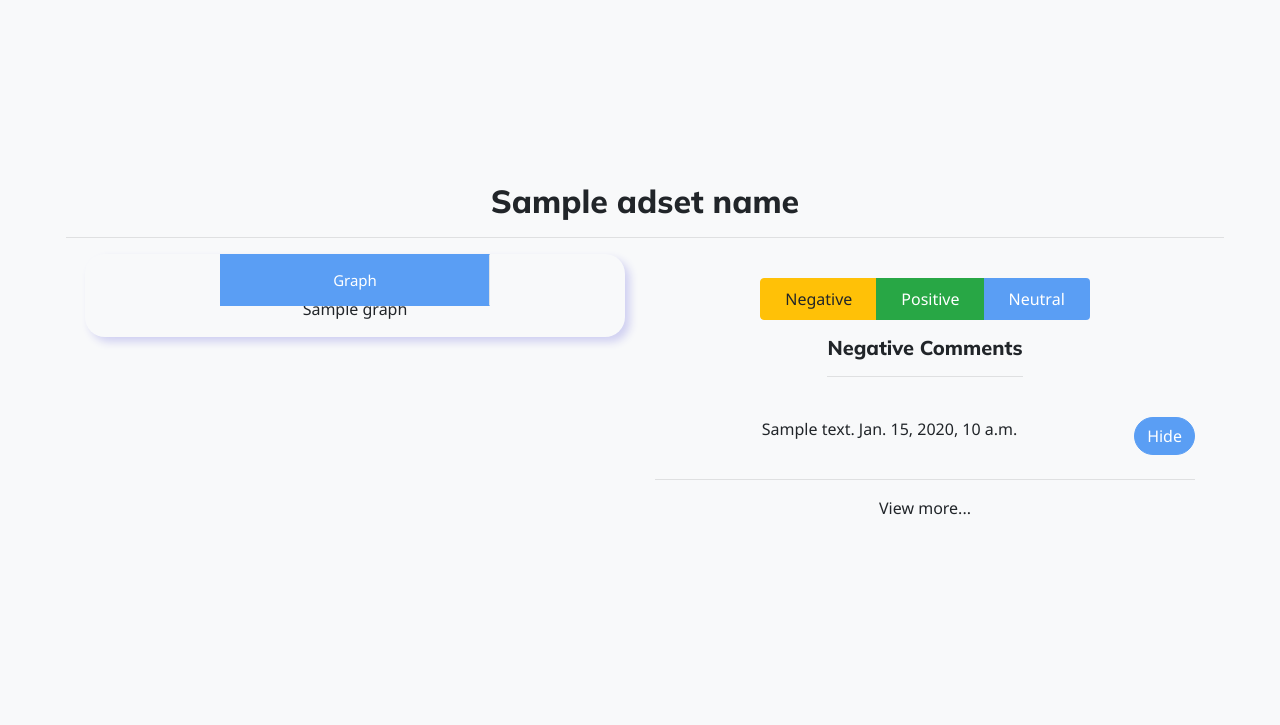
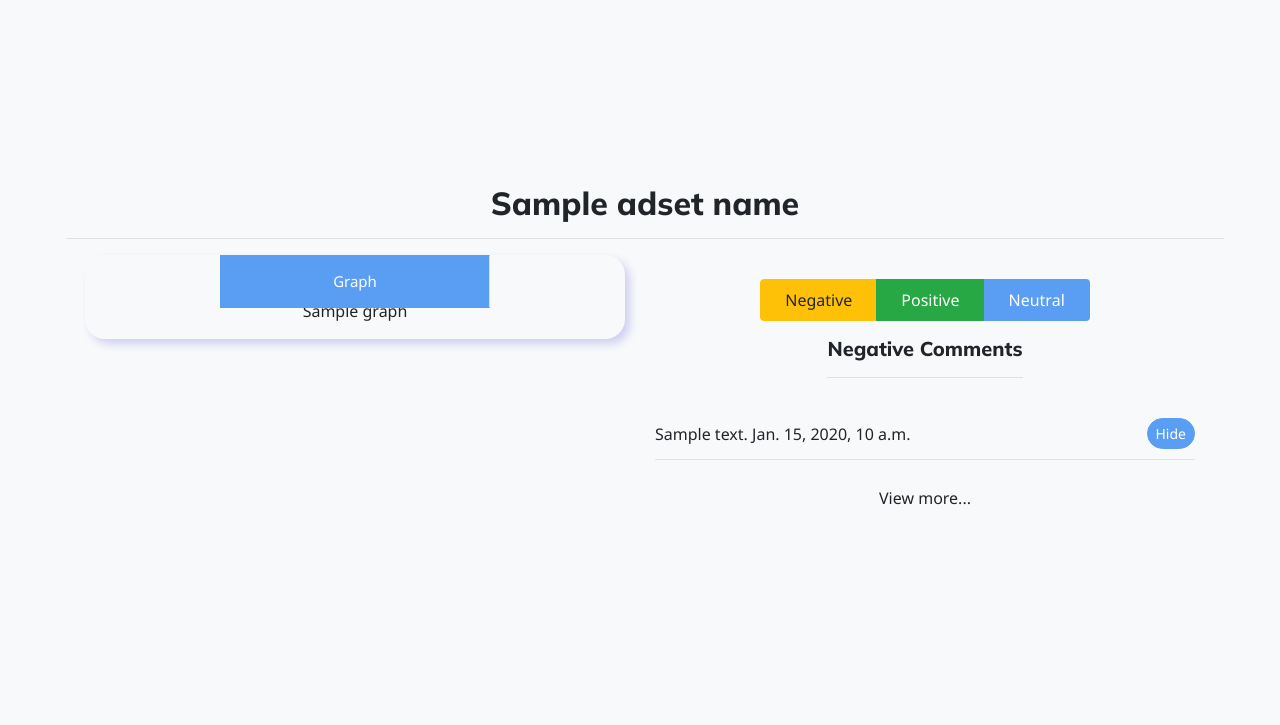
Before and after one commit to smrt-sltns/olduglyhomes.com, a Django app: template template/facebook_ads/sentiment-graph.html in a window 1280 px wide. Shown: the part 111-836 px from the top of the page. Run offline with Django 4.2, Linux system fonts and the light colour scheme; the template is opened without the code that fills it: most values are stand-ins (such as "Sample title", 1, 10 or a date in 2020); some libraries are stand-ins or nearby versions.

Commit message:
frontend changes

```diff
--- a/static/style/index.css
+++ b/static/style/index.css
@@ -425,9 +425,17 @@ thead{
   display: flex;
   justify-content: space-between;
   align-items: center;
+  flex-wrap: wrap;
+}
+.graph-list li hr{
+  width: 100%;
+  margin: 10px 0;
 }
 .graph-list p{
   margin-bottom: 0;
+}
+.view-more-btn{
+  display: block;
 }
 .btn.focus, .btn:focus {
   box-shadow: 0 0 0 0.2rem rgb(112 5 5 / 26%);
@@ -486,4 +494,20 @@ thead{
     font-size: 14px;
     padding: 5px 10px;
   }
+  .graph-chart{
+    max-width: 300px;
+  }
+  .navbar .username{
+    margin-left: auto;
+    margin-right: auto;
+  }
+  .dropdown-menu{
+    left: 70%;
+    transform: translateX(-50%);
+  }
 }
+@media screen and (max-width: 450px){
+  .dropdown-menu{
+    left: -7%;
+  }
+}
--- a/template/facebook_ads/sentiment-graph.html
+++ b/template/facebook_ads/sentiment-graph.html
@@ -43,20 +43,20 @@
       <div id="div1 {{c.adname}}">
         <h5 style="padding-bottom:0; margin-bottom:0;">Negative Comments</h5>
         <hr>
-        <ul id="dataList1{{c.adname}}">
+        <ul id="dataList1{{c.adname}}" class="graph-list">
           {% for comment in c.Comments %}
           {% if comment.negative_message %}
           <!-- leaving the margin and padding to be 0 -->
-          <li style="margin:auto; margin:0; padding:0;" class="hidden">
+          <li class="hidden">
             {% if comment.is_hidden %}
-            <p style="float:left; left:0; margin-right:10px;">{{comment.negative_message|safe|truncatechars:25}} {{comment.created_time}}</p>
-            <strong style="color:rgb(4, 93, 4);"><i>This comment is hidden</i></strong>
-            <a href="{% url 'unhide-comment' adset_id comment.id %}" class="btn btn-warning" style="float:right;">
+            <p>{{comment.negative_message|safe|truncatechars:25}} {{comment.created_time}}</p>
+            <strong><i class="text-success">This comment is hidden</i></strong>
+            <a href="{% url 'unhide-comment' adset_id comment.id %}" class="btn btn-warning">
               Unhide
             </a>
             {%else %}
-            <p style="float:left; left:0; margin-right:10px;">{{comment.negative_message|safe|truncatechars:50}} {{comment.created_time}}</p>
-            <a href="{% url 'hide-comment' adset_id comment.id %}" class="btn btn-primary" style="float:right;">
+            <p>{{comment.negative_message|safe|truncatechars:50}} {{comment.created_time}}</p>
+            <a href="{% url 'hide-comment' adset_id comment.id %}" class="btn btn-sm btn-primary">
               Hide
             </a>
             {%endif%}
@@ -68,7 +68,7 @@
           </li>
           {% endfor %}
         </ul>
-        <a onclick="showMoreList(1,'{{c.adname}}')">View more...</a>
+        <a onclick="showMoreList(1,'{{c.adname}}')" class="view-more-btn my-2">View more...</a>
       </div>
 
       <div id="div2 {{c.adname}}" class="hide">
@@ -76,20 +76,20 @@
         <hr>
 
 
-        <ul id="dataList2{{c.adname}}">
+        <ul id="dataList2{{c.adname}}" class="graph-list">
           {% for comment in c.Comments %}
           {% if comment.positive_message %}
           <!-- leaving the margin and padding to be 0 -->
-          <li style="margin:auto; margin:0; padding:0;" class="hidden">
+          <li class="hidden">
             {% if comment.is_hidden %}
-            <p style="float:left; left:0; margin-right:10px;">{{comment.positive_message|safe|truncatechars:25}} {{comment.created_time}}</p>
-            <strong style="color:rgb(4, 93, 4);"><i>This comment is hidden</i></strong>
-            <a href="{% url 'unhide-comment' adset_id comment.id %}" class="btn btn-warning" style="float:right;">
+            <p>{{comment.positive_message|safe|truncatechars:25}} {{comment.created_time}}</p>
+            <strong style="color:rgb(4, 93, 4);"><i class="text-success">This comment is hidden</i></strong>
+            <a href="{% url 'unhide-comment' adset_id comment.id %}" class="btn btn-warning">
               Unhide
             </a>
             {%else %}
-            <p style="float:left; left:0; margin-right:10px;">{{comment.positive_message|safe|truncatechars:35}} {{comment.created_time}}</p>
-            <a href="{% url 'hide-comment' adset_id comment.id %}" class="btn btn-primary" style="float:right;">
+            <p>{{comment.positive_message|safe|truncatechars:35}} {{comment.created_time}}</p>
+            <a href="{% url 'hide-comment' adset_id comment.id %}" class="btn btn-sm btn-primary">
               Hide
             </a>
             {%endif%}
@@ -101,26 +101,26 @@
           </li>
           {% endfor %}
         </ul>
-        <a onclick="showMoreList(2,'{{c.adname}}')">View more...</a>
+        <a onclick="showMoreList(2,'{{c.adname}}')" class="view-more-btn my-2">View more...</a>
       </div>
       <div id="div3 {{c.adname}}" class="hide">
         <h5 style="padding-bottom:0; margin-bottom:0;">Neutral Comments</h5>
         <hr>
 
-        <ul id="dataList3{{c.adname}}">
+        <ul id="dataList3{{c.adname}}" class="graph-list">
           {% for comment in c.Comments %}
           {% if comment.neutral_message %}
           <!-- leaving the margin and padding to be 0 -->
-          <li style="margin:auto; margin:0; padding:0;" class="hidden">
+          <li class="hidden">
             {% if comment.is_hidden %}
-            <p style="float:left; left:0; margin-right:10px;">{{comment.neutral_message|safe|truncatechars:25}} {{comment.created_time}}</p>
-            <strong style="color:rgb(4, 93, 4);"><i>This comment is hidden</i></strong>
-            <a href="{% url 'unhide-comment' adset_id comment.id %}" class="btn btn-warning" style="float:right;">
+            <p>{{comment.neutral_message|safe|truncatechars:25}} {{comment.created_time}}</p>
+            <strong style="color:rgb(4, 93, 4);"><i class="text-success">This comment is hidden</i></strong>
+            <a href="{% url 'unhide-comment' adset_id comment.id %}" class="btn btn-warning">
               Unhide
             </a>
             {%else %}
-            <p style="float:left; left:0; margin-right:10px;">{{comment.neutral_message|safe|truncatechars:25}} {{comment.created_time}}</p>
-            <a href="{% url 'hide-comment' adset_id comment.id %}" class="btn btn-primary" style="float:right;">
+            <p>{{comment.neutral_message|safe|truncatechars:25}} {{comment.created_time}}</p>
+            <a href="{% url 'hide-comment' adset_id comment.id %}" class="btn btn-sm btn-primary">
               Hide
             </a>
             {%endif%}
@@ -132,7 +132,7 @@
           </li>
           {% endfor %}
         </ul>
-        <a onclick="showMoreList(3,'{{c.adname}}')">View more...</a>
+        <a onclick="showMoreList(3,'{{c.adname}}')" class="view-more-btn my-2">View more...</a>
         <!-- <button class="more-btn">View more</button> -->
 
       </div>
```
Also changed, not shown: template/facebook_accounts/sentiment_graph.html (+16 -16 lines).
